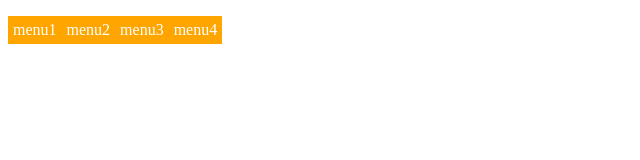
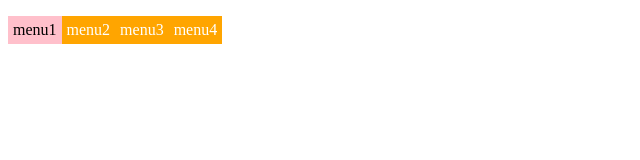
Before and after one commit to newmin/newmin.github.io, a plain HTML site: page index.html in a window 1280 px wide. In both pictures the pointer is over the item "menu1". Shown: the whole page, without its empty margins (0-640 px from the left). Drawn offline with Linux system fonts and the light colour scheme.

Commit message:
메뉴 2차수정

```diff
--- a/index.html
+++ b/index.html
@@ -16,6 +16,10 @@
       background-color: orange;
       color: white;
     }
+    ul>li:hover{
+      background-color: pink;
+      color: black;
+    }
   </style>
 </head>
 <body>
```
